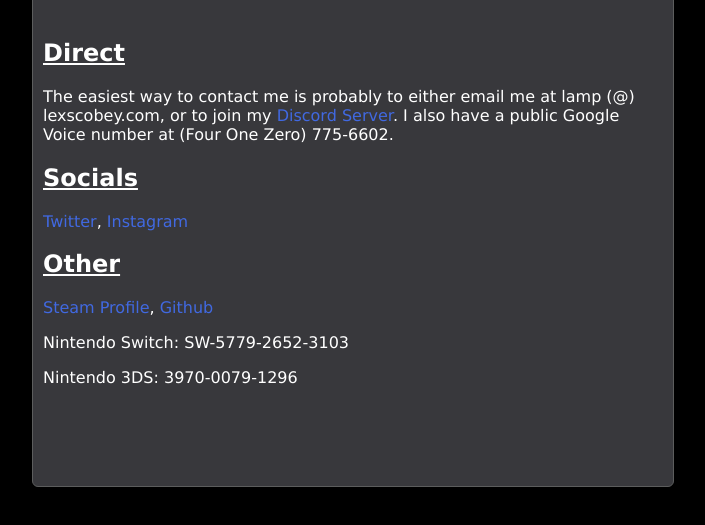
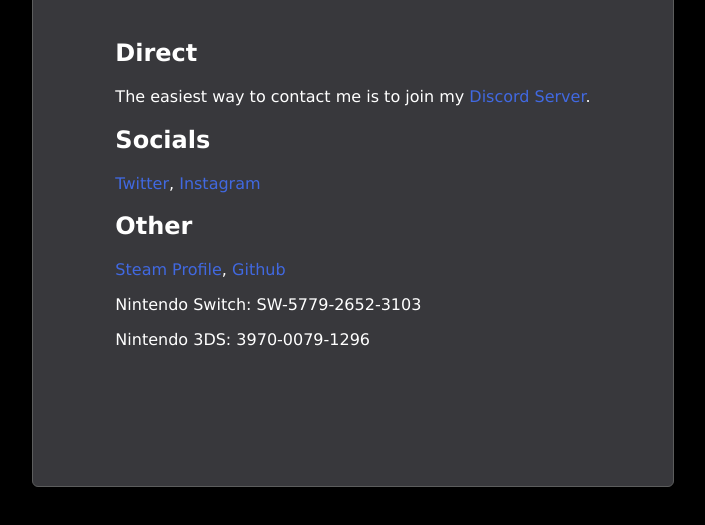
Before and after one commit to LampCo/LampCo, a plain HTML site: page contacts.html in a window 1280 px wide. Shown: the part 215-740 px from the top of the page, without its empty margins (287-992 px from the left). Drawn offline with Linux system fonts and the light colour scheme.

Commit message:
minor changes

```diff
--- a/contacts.html
+++ b/contacts.html
@@ -34,11 +34,11 @@
   <div class="content">
     <h1>Contact Info</h1>
     <div class="leftbox">
-      <h2><u>Direct</u></h2>
-      <p>The easiest way to contact me is probably to either email me at lamp (@) lexscobey.com, or to join my <a href="https://discord.gg/bbtvFcE">Discord Server</a>. I also have a public Google Voice number at (Four One Zero) 775-6602.</p>
-      <h2><u>Socials</u></h2>
+      <h2>Direct</h2>
+      <p>The easiest way to contact me is to join my <a href="https://discord.gg/bbtvFcE">Discord Server</a>.</p>
+      <h2>Socials</h2>
       <a href="https://www.twitter.com/lexscobey">Twitter</a>, <a href="https://www.instagram.com/lexscobey">Instagram</a>
-      <h2><u>Other</u></h2>
+      <h2>Other</h2>
       <p> <a href="https://steamcommunity.com/id/commielamp/">Steam Profile</a>, <a href="https://github.com/LampCo">Github</a></p>
       <p>Nintendo Switch: SW-5779-2652-3103</p>
       <p>Nintendo 3DS: 3970-0079-1296</p>
--- a/main.css
+++ b/main.css
@@ -88,4 +88,5 @@
 	display: inline-block;
 	text-align: left;
 	overflow-y: auto;
+	max-width: 512px;
 }
--- a/mobile.css
+++ b/mobile.css
@@ -39,8 +39,7 @@
     height: 40px;
     border-top: 1px solid #888988;
     border-bottom: 1px solid #000000;
-    border-top-left-radius: 6px;
-    border-top-right-radius: 6px;
+
     user-select: none;
     -webkit-user-select: none;
     -moz-user-select: none;
```
Also changed, not shown: index.html (+2 -2 lines), 1 other file.
